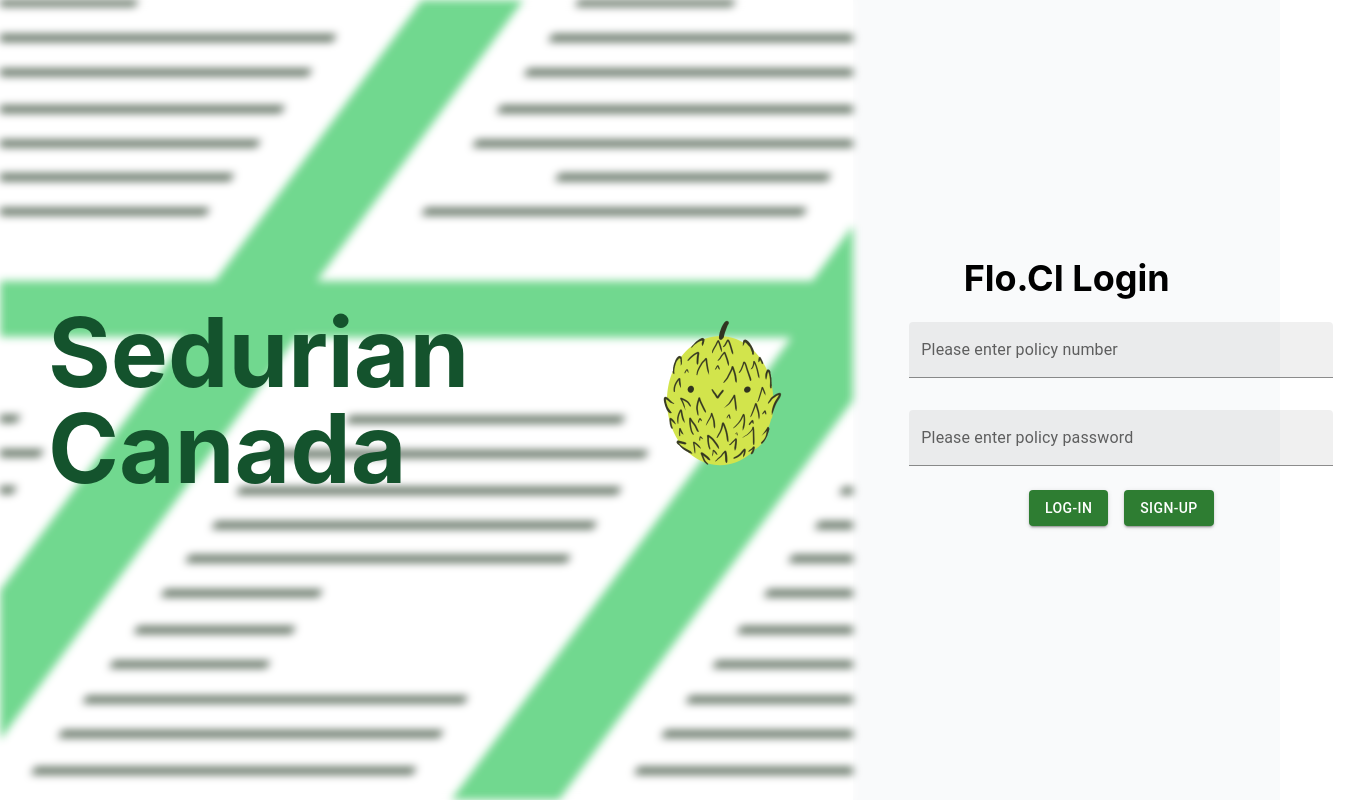
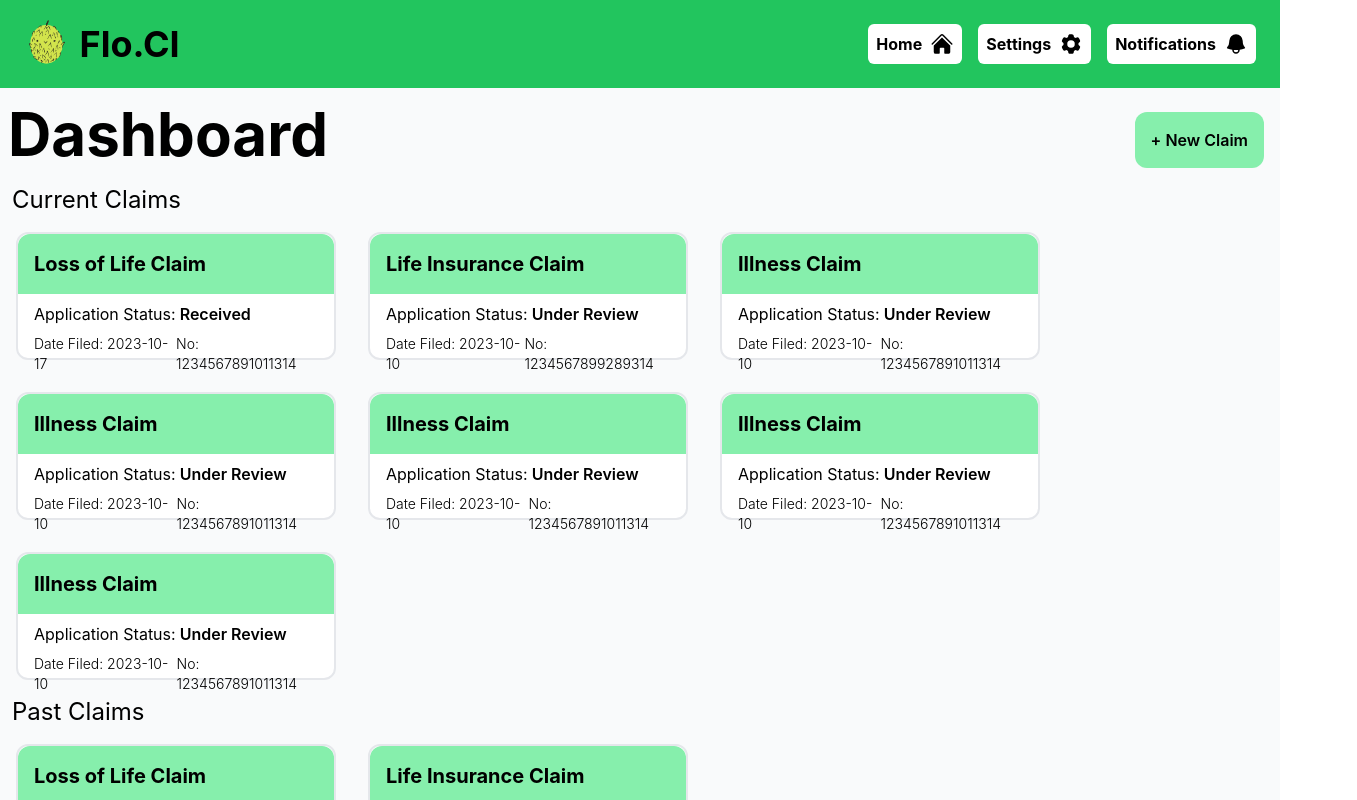
Before and after one commit to Flo-CI/front-end, a React (Create React App) app: page / in a window 1280 px wide. Shown: the top 800 px of the page, 1357 px wide, since content can reach past the window. Built offline with nearby package versions, Linux system fonts and the light colour scheme.

Commit message:
Implemented routing for initial screens

```diff
--- a/src/App.js
+++ b/src/App.js
@@ -5,25 +5,19 @@ import { BrowserRouter, Routes, Route } from "react-router-dom";
 
 import LoginScreen from "./screens/LoginScreen";
 import ClaimDashboardScreen from "./screens/ClaimDashboardScreen.js";
+import NotFoundScreen from "./screens/NotFoundScreen.js";
 
 function App() {
-  const [authenticated, setAuthenticated] = useState(false);
-
-  const handleAuthentication = () => {
-    setAuthenticated(true);
-  };
-
   return (
     <BrowserRouter>
       <Routes>
-        <Route></Route>
+        <Route path="/" element={<ClaimDashboardScreen />} />
+        <Route path="/login" element={<LoginScreen />} />
+        <Route path="*" element={<NotFoundScreen />} />
+
+        {/* To be updated */}
+        {/* <Route path="/claim/:claimNumber" element={<ClaimDashboardScreen />} /> */}
       </Routes>
-
-      {authenticated ? (
-        <ClaimDashboardScreen />
-      ) : (
-        <LoginScreen handleAuthentication={handleAuthentication} />
-      )}
     </BrowserRouter>
   );
 }
--- a/src/screens/LoginScreen.js
+++ b/src/screens/LoginScreen.js
@@ -3,6 +3,7 @@ import Stack from "@mui/material/Stack";
 import Button from "@mui/material/Button";
 import TextField from "@mui/material/TextField";
 import { Grid } from "@mui/material";
+import { redirect, useNavigate } from "react-router-dom";
 
 import background from "../assets/background.png";
 import flo from "../assets/Flo-CI_Icon.png";
@@ -37,13 +38,16 @@ function LoginScreen({ handleAuthentication }) {
     setPasswordValue(event.target.value);
   };
 
+  // Used to navigate between pages
+  const navigate = useNavigate();
+
   // Gets the returned info from the database and checks if it exists
   const dataCheck = () => {
     try {
       // Checks to see if the account found is correct
       if (parseInt(passwordValue) === data["details"]["0"]["id"]) {
         // alert("The policy number and password is valid");
-        handleAuthentication();
+        navigate("/");
         // Returns if account info is not correct
       } else {
         alert("The password is not correct for the given policy number");
--- /dev/null
+++ b/src/screens/NotFoundScreen.js
@@ -0,0 +1,23 @@
+import { Link } from "react-router-dom";
+import Navbar from "../components/Navbar";
+
+const NotFoundScreen = () => {
+  return (
+    <>
+      {/* <Navbar /> */}
+      <div className="flex flex-col justify-center items-center h-screen w-screen">
+        <h1 className="text-8xl font-bold text-green-400 pb-4">
+          404 Not Found
+        </h1>
+        <p className="font-semibold pb-2">
+          Sorry, we couldn't find what you were looking for...
+        </p>
+        <Link to={"/"} className="p-2 font-semibold bg-green-400 rounded-md">
+          Back to dashboard
+        </Link>
+      </div>
+    </>
+  );
+};
+
+export default NotFoundScreen;
```
